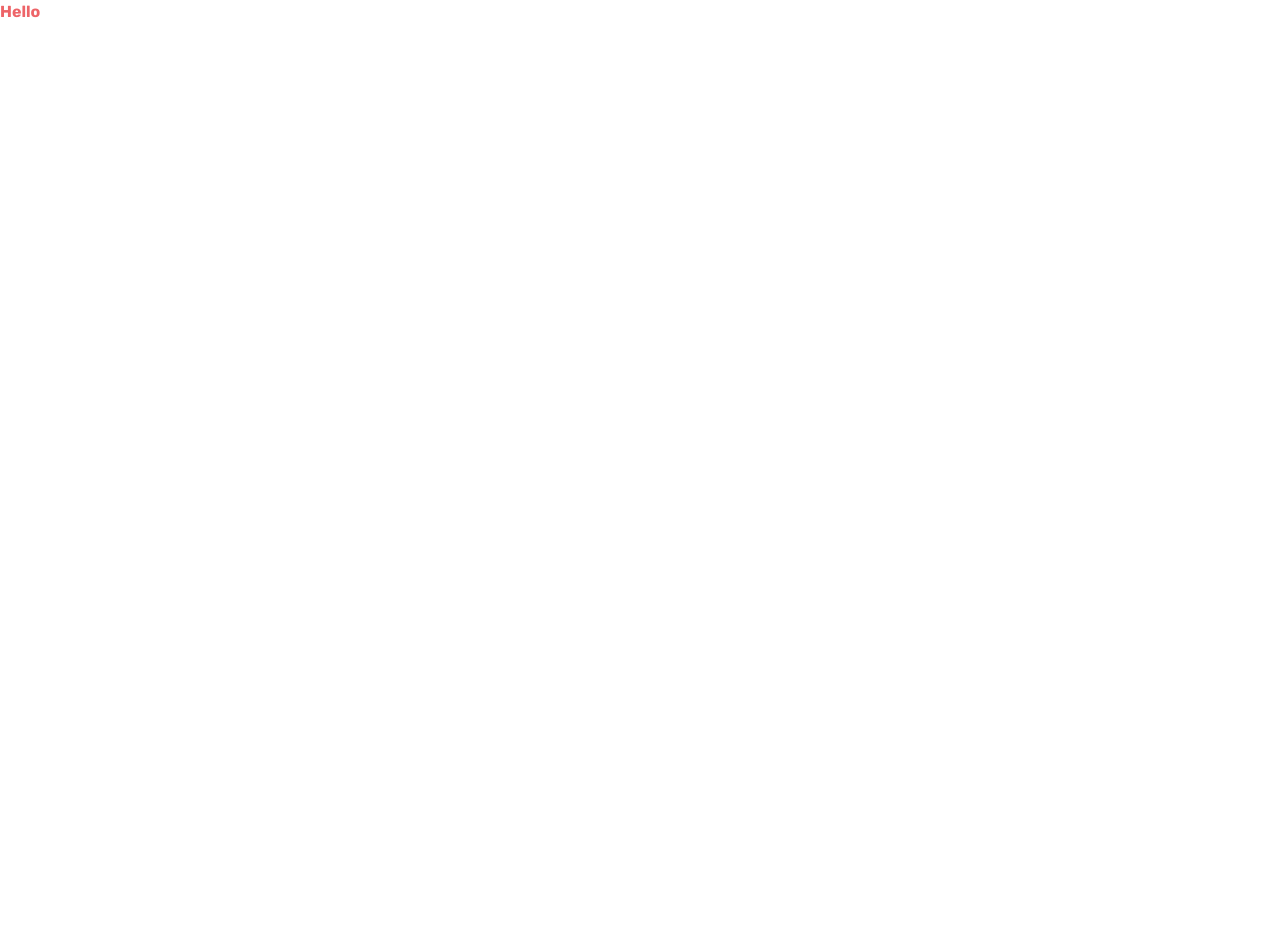
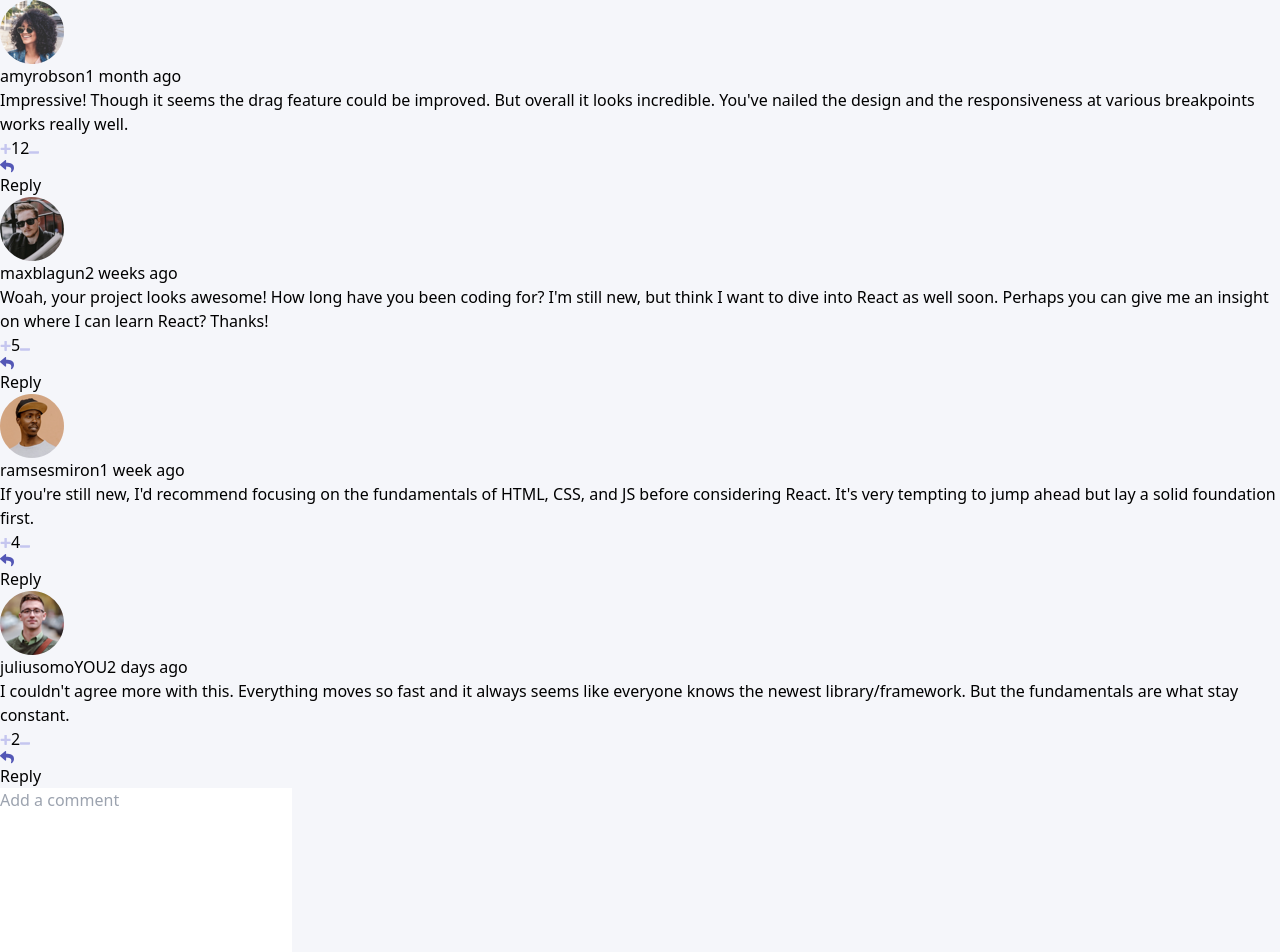
Before and after one commit to Beshoynady93/Interactive-Comment-Section, a React (Vite) app: page / in a window 1280 px wide. Shown: the top 952 px of the page. Before the commit the page ends 800 px from the top, so only its background shows below. Built offline with nearby package versions, Linux system fonts and the light colour scheme.

Commit message:
Added the structure of the comment section

```diff
--- a/src/App.tsx
+++ b/src/App.tsx
@@ -1,8 +1,10 @@
+import CommentsSection from './components/CommentsSection';
+
 function App() {
   return (
-    <>
-      <h1 className="text-primary-red-400 font-primary font-bold-7">Hello</h1>
-    </>
+    <main className="bg-neutral-grey-200">
+      <CommentsSection />
+    </main>
   );
 }
 
--- /dev/null
+++ b/src/components/AddComment.tsx
@@ -0,0 +1,21 @@
+import { userType } from '../types/types';
+
+const AddComment = ({ currentUser }: { currentUser: userType }) => {
+  return (
+    <div>
+      <textarea
+        name="add-comment"
+        id=""
+        cols={30}
+        rows={10}
+        placeholder="Add a comment"
+      />
+      <div>
+        <img src={currentUser.image.webp} alt="" />
+        <button>SEND</button>
+      </div>
+    </div>
+  );
+};
+
+export default AddComment;
--- /dev/null
+++ b/src/components/Comment.tsx
@@ -0,0 +1,47 @@
+import { commentType, userType } from '../types/types';
+import Reply from './Reply';
+
+type commentProps = {
+  comment: commentType;
+  currentUser: userType;
+};
+
+const Comment = ({ comment, currentUser }: commentProps) => {
+  return (
+    <div>
+      <div>
+        <img src={comment.user.image.webp} alt="" />
+        <span>{comment.user.username}</span>
+        {currentUser.username === comment.user.username ? <span>YOU</span> : ''}
+        <span>{comment.createdAt}</span>
+      </div>
+
+      <div>{comment.content}</div>
+
+      <div>
+        <button>
+          <img src="./images/icon-plus.svg" alt="" />
+        </button>
+        {comment.score}
+        <button>
+          <img src="./images/icon-minus.svg" alt="" />
+        </button>
+      </div>
+
+      <div>
+        <button>
+          <img src="./images/icon-reply.svg" alt="" />
+          <span>Reply</span>
+        </button>
+      </div>
+
+      {comment.replies?.map((reply) => (
+        <div key={reply.id}>
+          <Reply currentUser={currentUser} reply={reply} />
+        </div>
+      ))}
+    </div>
+  );
+};
+
+export default Comment;
--- /dev/null
+++ b/src/components/CommentsSection.tsx
@@ -0,0 +1,27 @@
+import { useState } from 'react';
+import data from '../assets/data.json';
+import Comment from './Comment';
+import AddComment from './AddComment';
+
+const CommentsSection = () => {
+  const [currentUser] = useState(data.currentUser);
+  const [comments, setcomments] = useState(data.comments);
+  return (
+    <section>
+      <div>
+        {comments.map((comment) => (
+          <Comment
+            currentUser={currentUser}
+            comment={comment}
+            key={comment.id}
+          />
+        ))}
+      </div>
+      <div>
+        <AddComment currentUser={currentUser} />
+      </div>
+    </section>
+  );
+};
+
+export default CommentsSection;
--- /dev/null
+++ b/src/components/Reply.tsx
@@ -0,0 +1,40 @@
+import { replyType, userType } from '../types/types';
+
+type replyProps = {
+  reply: replyType;
+  currentUser: userType;
+};
+
+const Reply = ({ reply, currentUser }: replyProps) => {
+  return (
+    <div>
+      <div>
+        <img src={reply.user.image.webp} alt="" />
+        <span>{reply.user.username}</span>
+        {currentUser.username === reply.user.username ? <span>YOU</span> : ''}
+        <span>{reply.createdAt}</span>
+      </div>
+
+      <div>{reply.content}</div>
+
+      <div>
+        <button>
+          <img src="./images/icon-plus.svg" alt="" />
+        </button>
+        {reply.score}
+        <button>
+          <img src="./images/icon-minus.svg" alt="" />
+        </button>
+      </div>
+
+      <div>
+        <button>
+          <img src="./images/icon-reply.svg" alt="" />
+          <span>Reply</span>
+        </button>
+      </div>
+    </div>
+  );
+};
+
+export default Reply;
--- /dev/null
+++ b/src/types/types.ts
@@ -0,0 +1,20 @@
+export type userType = {
+  image: {
+    png: string;
+    webp: string;
+  };
+  username: string;
+};
+
+export type replyType = commentType & {
+  replyingTo: string;
+};
+
+export type commentType = {
+  id: number;
+  content: string;
+  createdAt: string;
+  score: number;
+  user: userType;
+  replies?: replyType[];
+};
```
Also changed, not shown: src/assets/data.json (line endings or trailing spaces).
